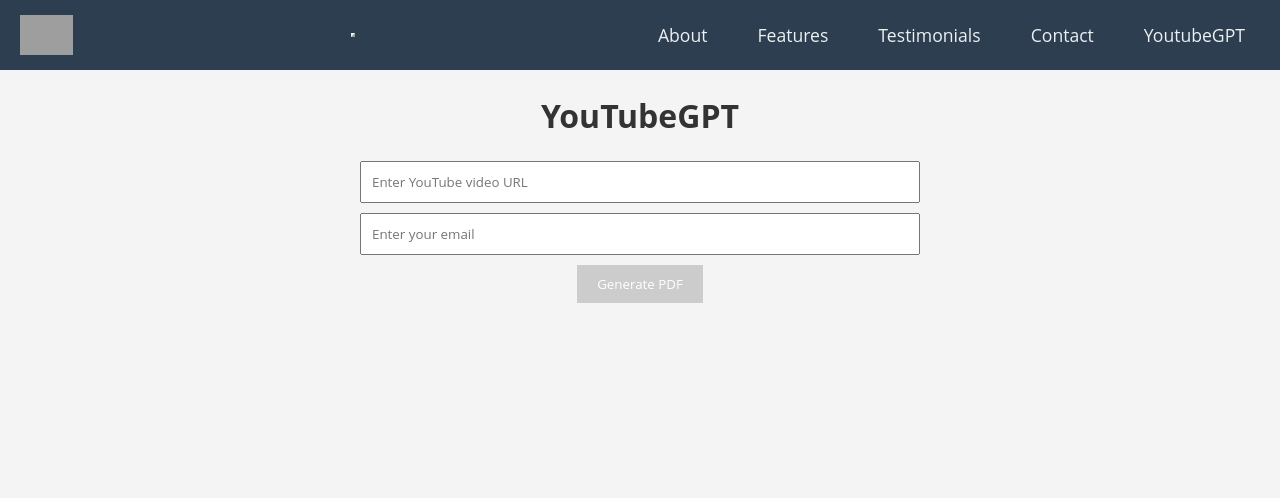
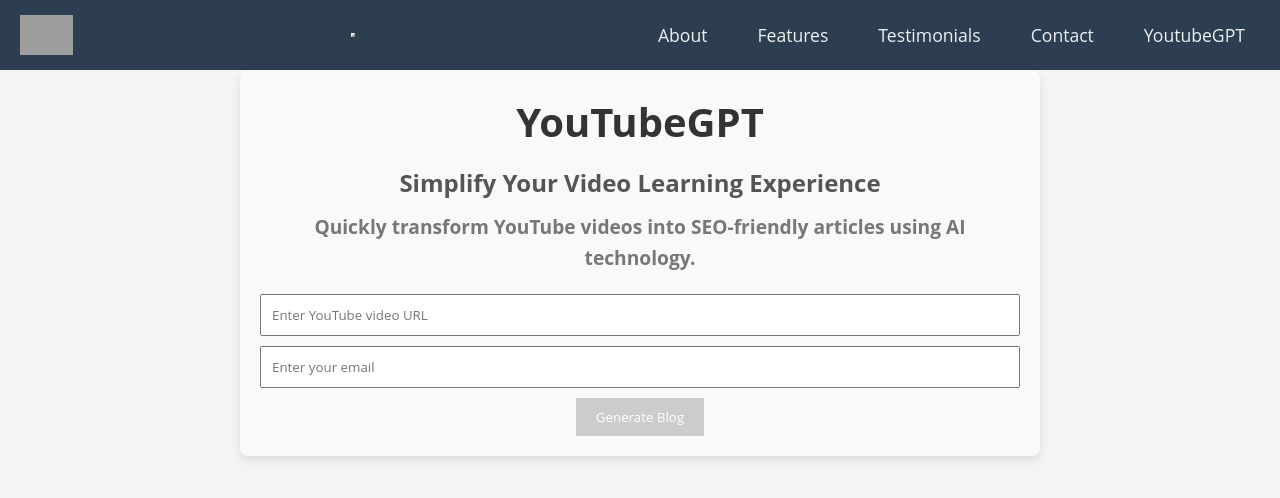
Before and after one commit to bayesianinstitute/youtubegpt, a React (Create React App) app in the folder client/: page /youtube in a window 1280 px wide. Shown: the top 498 px of the page. Built offline with nearby package versions, Linux system fonts and the light colour scheme; no server answers; grey boxes are pictures that could not be loaded.

Commit message:
update the text

```diff
--- a/client/src/components/youtube/downloadButton.jsx
+++ b/client/src/components/youtube/downloadButton.jsx
@@ -5,7 +5,7 @@
   return (
     <div className="download-button">
       <a href={pdfUrl} download className="btn btn-primary">
-        Download PDF
+        Download BLOG
       </a>
     </div>
   );
--- a/client/src/components/youtube/youTubeForm.jsx
+++ b/client/src/components/youtube/youTubeForm.jsx
@@ -21,7 +21,7 @@
         className="form-input"
       />
       <button type="submit" disabled={loading || !videoUrl || !email} className="form-button">
-        {loading ? 'Generating...' : 'Generate PDF'}
+        {loading ? 'Generating...' : 'Generate Blog'}
       </button>
     </form>
   );
--- a/client/src/page/YouTube.jsx
+++ b/client/src/page/YouTube.jsx
@@ -16,60 +16,59 @@
   const handleSubmit = async (e) => {
     e.preventDefault();
     setLoading(true);
-
-    setMessage('Checking if PDF is already available...');
+    setMessage('Processing your request...');
 
     const videoId = extractVideoId(videoUrl);
 
     if (!videoId) {
-      console.log('API Base URL:', process.env.BASE_URL);
-      setMessage('Invalid YouTube URL. Please enter a valid URL.');
+      setMessage('Invalid YouTube URL. Please enter a valid YouTube URL.');
       setLoading(false);
       return;
     }
 
     if (!validateEmail(email)) {
-      setMessage('Invalid email format. Please enter a valid email.');
+      setMessage('Invalid email format. Please enter a valid email address.');
       setLoading(false);
       return;
     }
 
     try {
       // Step 1: Check if PDF is ready
+      setMessage('Checking if the Blog is already available...');
       const pdfCheckResponse = await instance.get(`/get_pdf_if_ready?video_id=${videoId}`);
 
       if (pdfCheckResponse.data.status === 200) {
         const s3Link = pdfCheckResponse.data.data.s3_link;
         setPdfUrl(s3Link);
         setPdfReady(true);
-        setMessage('PDF is ready to download.');
+        setMessage('Blog is ready! You can download it now.');
 
         // Send email with attachment
         await sendEmailWithAttachment(s3Link);
-
         setLoading(false);
         return;
       }
 
-      setMessage('PDF not ready. Estimating time...');
+      // If PDF is not ready
+      setMessage('Blog is not ready yet. Estimating preparation time...');
       const estimateResponse = await instance.get(`/get_estimated_time?video_id=${videoId}`);
 
       if (estimateResponse.data.status !== 200) {
-        setMessage('Failed to estimate time. Please try again.');
+        setMessage('Unable to estimate the time required for Blog generation. Please try again later.');
         setLoading(false);
         return;
       }
 
-      setMessage('Starting PDF generation...');
+      setMessage('Starting Blog generation process...');
       const generateResponse = await instance.post('/generate_pdf', { video_id: videoId, email });
 
       if (generateResponse.data.status !== 200) {
-        setMessage('Failed to start PDF generation. Please try again.');
+        setMessage('Failed to initiate Blog generation. Please try again.');
         setLoading(false);
         return;
       }
 
-      setMessage('Generating PDF...');
+      setMessage('Blog generation in progress. This might take a few moments...');
       const interval = setInterval(async () => {
         const checkResponse = await instance.get(`/get_pdf_if_ready?video_id=${videoId}`);
 
@@ -78,39 +77,47 @@
           const s3Link = checkResponse.data.data.s3_link;
           setPdfUrl(s3Link);
           setPdfReady(true);
-          setMessage('PDF is ready to download.');
+          setMessage('Blog is ready! You can download it now.');
 
           // Send email with attachment
           await sendEmailWithAttachment(s3Link);
-
           setLoading(false);
         } else {
-          setMessage(checkResponse.data.message);
+          setMessage('Blog is still being generated. Please wait...');
         }
       }, 3000);
 
     } catch (error) {
       console.error('Error processing request:', error);
-      setMessage('Error processing request. Please try again later.');
+      setMessage('An error occurred while processing your request. Please try again later.');
       setLoading(false);
     }
   };
 
   const sendEmailWithAttachment = async (s3Link) => {
     try {
+      console.log('S3', s3Link);
+      console.log('email', email);
       const response = await instance.post('/send_email_with_attachment', {
         email: email,
-        pdfUrl: s3Link
+        pdf_url: s3Link
       });
 
       if (response.data.status === 200) {
-        setMessage('Email sent successfully with the PDF attachment.');
+        setMessage('The email with the Blog attachment has been sent successfully.');
       } else {
-        setMessage('Failed to send email. Please try again.');
+        console.error('Server response error:', response.data);
+        setMessage('Failed to send the email. Please try again.');
       }
     } catch (error) {
-      console.error('Error sending email:', error);
-      setMessage('Error sending email. Please try again later.');
+      if (error.response) {
+        console.error('Error response data:', error.response.data);
+        console.error('Error response status:', error.response.status);
+        console.error('Error response headers:', error.response.headers);
+      } else {
+        console.error('Error message:', error.message);
+      }
+      setMessage('An error occurred while sending the email. Please try again later.');
     }
   };
 
@@ -132,8 +139,25 @@
   return (
     <div>
       <Navigation />
-      <div className="youtube-page">
-        <h1>YouTubeGPT</h1>
+      <div
+        className="youtube-page"
+        style={{
+          maxWidth: '800px',
+          margin: '0 auto',
+          padding: '20px',
+          textAlign: 'center',
+          backgroundColor: '#f9f9f9',
+          borderRadius: '8px',
+          boxShadow: '0 4px 8px rgba(0, 0, 0, 0.1)',
+        }}
+      >
+        <h1 style={{ fontSize: '2.5rem', color: '#333', marginBottom: '10px' }}>YouTubeGPT</h1>
+        <h2 style={{ fontSize: '1.5rem', color: '#555', margin: '10px 0' }}>
+        Simplify Your Video Learning Experience
+        </h2>
+        <h2 style={{ fontSize: '1.2rem', color: '#777', margin: '10px 0 20px' }}>
+          Quickly transform YouTube videos into SEO-friendly articles using AI technology.
+        </h2>
         <YouTubeForm
           videoUrl={videoUrl}
           setVideoUrl={setVideoUrl}
@@ -142,7 +166,10 @@
           handleSubmit={handleSubmit}
           loading={loading}
         />
-        <StatusMessage loading={loading} pdfReady={pdfReady} />
+        <StatusMessage loading={loading} pdfReady={pdfReady} message={message} />
+        {message && (
+          <p style={{ color: '#d9534f', fontSize: '1rem', marginTop: '15px' }}>{message}</p>
+        )}
         {pdfReady && <DownloadButton pdfUrl={pdfUrl} />}
       </div>
     </div>
```
